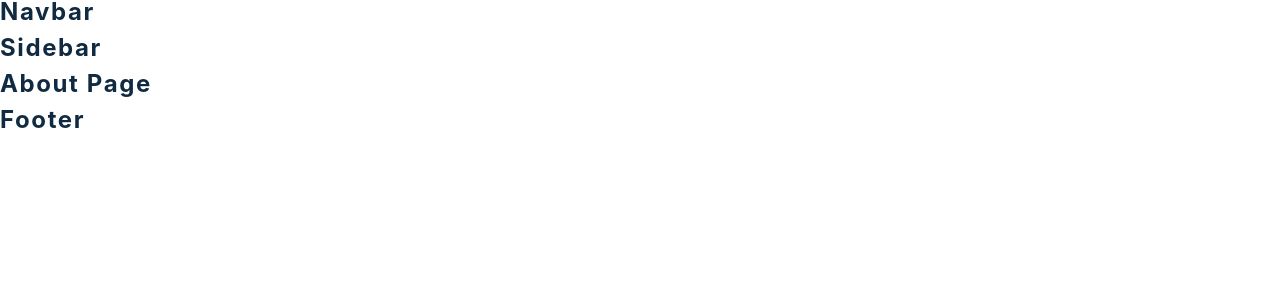
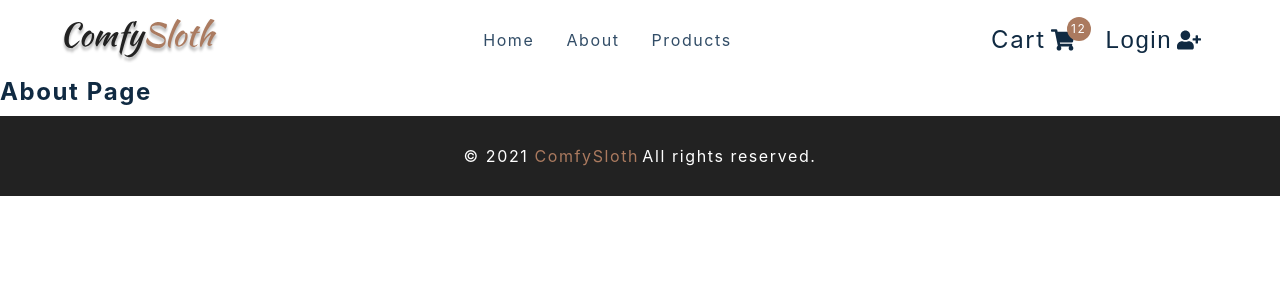
Before and after one commit to chianglynn/react-ecommerce-comfysloth, a React (Create React App) app: page /about in a window 1280 px wide. Shown: the top 300 px of the page. Built offline with nearby package versions, Linux system fonts and the light colour scheme.

Commit message:
Set up navbar, sidebar and footer sections

```diff
--- a/src/components/CartButtons.js
+++ b/src/components/CartButtons.js
@@ -1,13 +1,26 @@
 import React from 'react';
+import styled from 'styled-components';
 import { FaShoppingCart, FaUserMinus, FaUserPlus } from 'react-icons/fa';
 import { Link } from 'react-router-dom';
-import styled from 'styled-components';
 import { useProductsContext } from '../context/products_context';
 import { useCartContext } from '../context/cart_context';
 import { useUserContext } from '../context/user_context';
 
 const CartButtons = () => {
-  return <h4>cart buttons </h4>;
+  return (
+    <Wrapper className="cart-btn-wrapper">
+      <Link to="/cart" className="cart-btn">
+        Cart
+        <span className="cart-container">
+          <FaShoppingCart />
+          <span className="cart-value">12</span>
+        </span>
+      </Link>
+      <button type="button" className="auth-btn">
+        Login <FaUserPlus />
+      </button>
+    </Wrapper>
+  );
 };
 
 const Wrapper = styled.div`
--- a/src/components/Footer.js
+++ b/src/components/Footer.js
@@ -2,28 +2,38 @@ import React from 'react';
 import styled from 'styled-components';
 
 const Footer = () => {
-  return <h4>footer</h4>;
+  return (
+    <Wrapper>
+      <h5>
+        &copy; {new Date().getFullYear()}
+        <span> ComfySloth</span>
+      </h5>
+      <h5>All rights reserved.</h5>
+    </Wrapper>
+  );
 };
 
 const Wrapper = styled.footer`
-  height: 5rem;
   display: flex;
   flex-direction: column;
   justify-content: center;
   align-items: center;
+  height: 5rem;
+  text-align: center;
   background: var(--clr-black);
-  text-align: center;
+
   span {
     color: var(--clr-primary-5);
   }
+
   h5 {
+    margin: 0.1rem;
+    font-weight: 400;
     color: var(--clr-white);
-    margin: 0.1rem;
-
-    font-weight: 400;
     text-transform: none;
     line-height: 1.25;
   }
+
   @media (min-width: 776px) {
     flex-direction: row;
   }
--- a/src/components/Navbar.js
+++ b/src/components/Navbar.js
@@ -1,7 +1,7 @@
 import React from 'react';
 import styled from 'styled-components';
+import { FaBars } from 'react-icons/fa';
 import logo from '../assets/logo.svg';
-import { FaBars } from 'react-icons/fa';
 import { Link } from 'react-router-dom';
 import { links } from '../utils/constants';
 import CartButtons from './CartButtons';
@@ -9,70 +9,100 @@ import { useProductsContext } from '../context/products_context';
 import { useUserContext } from '../context/user_context';
 
 const Nav = () => {
-  return <h4>navbar</h4>;
+  return (
+    <NavContainer>
+      <div className="nav-center">
+        <div className="nav-header">
+          <Link to="/">
+            <img src={logo} alt="comfy sloth" />
+          </Link>
+          <button type="button" className="nav-toggle">
+            <FaBars />
+          </button>
+        </div>
+        <ul className="nav-links">
+          {links.map(({ id, text, url }) => <li key={id}><Link to={url}>{text}</Link></li>)}
+        </ul>
+        <CartButtons />
+      </div>
+    </NavContainer>
+  );
 };
 
 const NavContainer = styled.nav`
-  height: 5rem;
   display: flex;
   align-items: center;
   justify-content: center;
+  height: 5rem;
 
   .nav-center {
+    margin: 0 auto;
     width: 90vw;
-    margin: 0 auto;
     max-width: var(--max-width);
   }
+
   .nav-header {
     display: flex;
+    justify-content: space-between;
     align-items: center;
-    justify-content: space-between;
+
     img {
+      margin-left: -15px;
       width: 175px;
-      margin-left: -15px;
     }
   }
+
   .nav-toggle {
+    color: var(--clr-primary-5);
+    border: transparent;
     background: transparent;
-    border: transparent;
-    color: var(--clr-primary-5);
     cursor: pointer;
+
     svg {
       font-size: 2rem;
     }
   }
+
   .nav-links {
     display: none;
   }
+
   .cart-btn-wrapper {
     display: none;
   }
+
   @media (min-width: 992px) {
     .nav-toggle {
       display: none;
     }
+
     .nav-center {
       display: grid;
       grid-template-columns: auto 1fr auto;
       align-items: center;
     }
+
     .nav-links {
       display: flex;
       justify-content: center;
+
       li {
-        margin: 0 0.5rem;
+        margin: 0 .5rem;
       }
+
       a {
+        padding: .5rem;
         color: var(--clr-grey-3);
         font-size: 1rem;
         text-transform: capitalize;
         letter-spacing: var(--spacing);
-        padding: 0.5rem;
+
         &:hover {
           border-bottom: 2px solid var(--clr-primary-7);
         }
       }
     }
+
     .cart-btn-wrapper {
       display: grid;
     }
--- a/src/components/Sidebar.js
+++ b/src/components/Sidebar.js
@@ -1,61 +1,83 @@
 import React from 'react';
+import styled from 'styled-components';
+import { FaTimes } from 'react-icons/fa';
 import logo from '../assets/logo.svg';
 import { Link } from 'react-router-dom';
+import { links } from '../utils/constants';
+import CartButtons from './CartButtons';
 import { useProductsContext } from '../context/products_context';
-import { FaTimes } from 'react-icons/fa';
-import { links } from '../utils/constants';
-import styled from 'styled-components';
-import CartButtons from './CartButtons';
 import { useUserContext } from '../context/user_context';
 
 const Sidebar = () => {
-  return <h4>sidebar</h4>;
+  const isOpen = true;
+
+  return (
+    <SidebarContainer>
+      <aside className={`sidebar ${isOpen && 'show-sidebar'}`}>
+        <div className="sidebar-header">
+          <img src={logo} alt="comfy sloth" className="logo" />
+          <button type="button" className="close-btn">
+            <FaTimes />
+          </button>
+        </div>
+        <ul className="links">
+          {links.map(({ id, text, url }) => <li key={id}><Link to={url}>{text}</Link></li>)}
+          <li><Link to="/checkout">checkout</Link></li>
+        </ul>
+        <CartButtons />
+      </aside>
+    </SidebarContainer >
+  );
 };
 
 const SidebarContainer = styled.div`
   text-align: center;
+
   .sidebar-header {
     display: flex;
     justify-content: space-between;
     align-items: center;
     padding: 1rem 1.5rem;
   }
+
   .close-btn {
+    margin-top: 0.2rem;
     font-size: 2rem;
+    color: var(--clr-red-dark);
+    border-color: transparent;
     background: transparent;
-    border-color: transparent;
-    color: var(--clr-primary-5);
     transition: var(--transition);
     cursor: pointer;
-    color: var(--clr-red-dark);
-    margin-top: 0.2rem;
   }
+
   .close-btn:hover {
     color: var(--clr-red-light);
   }
+
   .logo {
     justify-self: center;
     height: 45px;
   }
+
   .links {
     margin-bottom: 2rem;
   }
+
   .links a {
     display: block;
+    padding: 1rem 1.5rem;
+    font-size: 1rem;
+    color: var(--clr-grey-3);
     text-align: left;
-    font-size: 1rem;
     text-transform: capitalize;
-    padding: 1rem 1.5rem;
-    color: var(--clr-grey-3);
+    letter-spacing: var(--spacing);
     transition: var(--transition);
-    letter-spacing: var(--spacing);
   }
 
   .links a:hover {
-    padding: 1rem 1.5rem;
-    padding-left: 2rem;
+    padding: 1rem 1.5rem 1rem 2rem;
+    color: var(--clr-grey-2);
     background: var(--clr-grey-10);
-    color: var(--clr-grey-2);
   }
 
   .sidebar {
@@ -65,17 +87,20 @@ const SidebarContainer = styled.div`
     width: 100%;
     height: 100%;
     background: var(--clr-white);
+    transform: translate(-100%);
     transition: var(--transition);
-    transform: translate(-100%);
     z-index: -1;
   }
+
   .show-sidebar {
     transform: translate(0);
     z-index: 999;
   }
+
   .cart-btn-wrapper {
     margin: 2rem auto;
   }
+
   @media screen and (min-width: 992px) {
     .sidebar {
       display: none;
```
